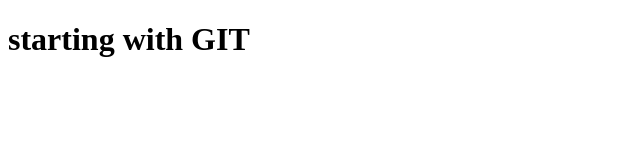
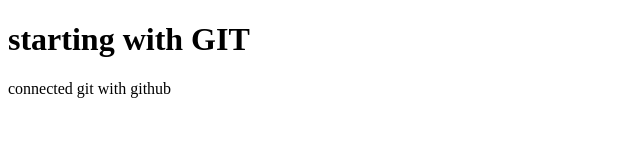
Before and after one commit to Aravind1711/myproject, a plain HTML site: page index.html in a window 1280 px wide. Shown: the whole page, without its empty margins (0-640 px from the left). Drawn offline with Linux system fonts and the light colour scheme.

Commit message:
changes made on html paragraph

```diff
--- a/index.html
+++ b/index.html
@@ -8,5 +8,6 @@
   </head>
   <body>
     <h1>starting with GIT</h1>
+    <p> connected git with github <p>
   </body>
 </html>
```
